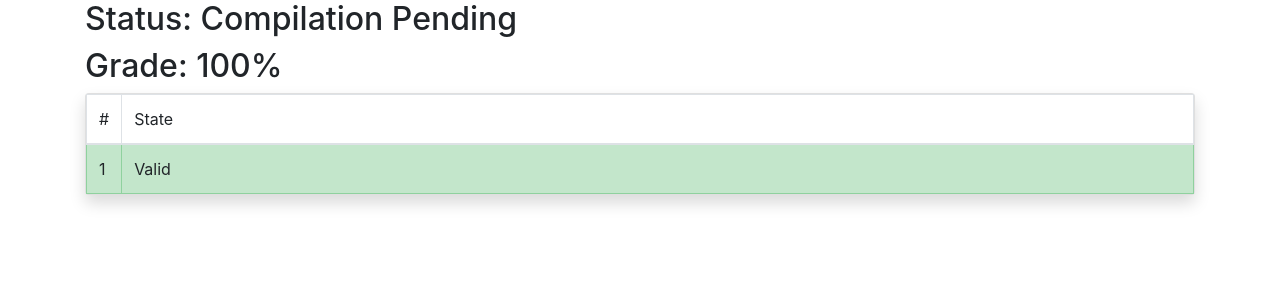
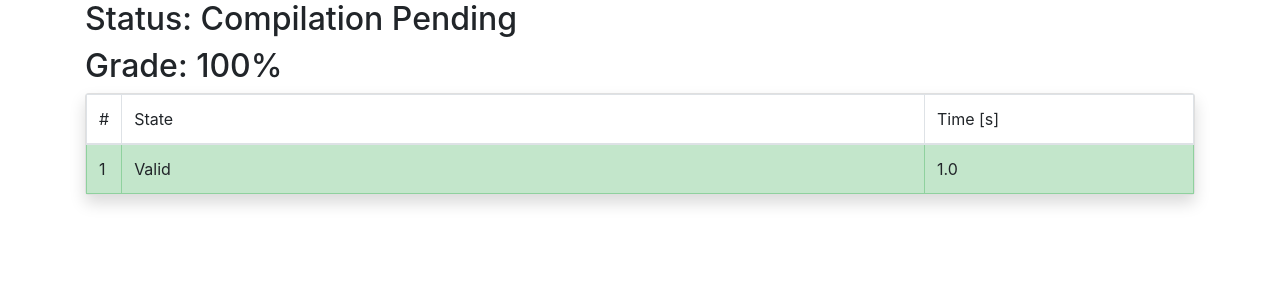
Before and after one commit to marcinjurczak/sztos_kwc, a Django app: page /course/1/problem/1/ in a window 1280 px wide. Shown: the part 352-654 px from the top of the page. Run offline with Django 3.2, Linux system fonts and the light colour scheme; a user stored in the database is signed in; tables that the repository leaves empty hold one stand-in row (values such as "Sample post"); parts of the project's set-up code (start-up, migrations or seed data) failed here and were passed over; some libraries are stand-ins or nearby versions.

Commit message:
Add time to results table

```diff
--- a/judge/templates/judge/detail.html
+++ b/judge/templates/judge/detail.html
@@ -32,6 +32,7 @@
                             <tr>
                                 <td>#</td>
                                 <td>State</td>
+                                <td>Time [s]</td>
                             </tr>
                             </thead>
                             <tbody>
@@ -42,7 +43,8 @@
                                     <tr class="table-danger w-auto">
                                 {% endif %}
                             <td>{{ forloop.counter }}</td>
-                            <td class="w-100">{{ test_run.get_state_display }}</td>
+                            <td class="w-75">{{ test_run.get_state_display }}</td>
+                            <td class="w-25">{{ test_run.time }}</td>
                             </tr>
                             {% endfor %}
                             </tbody>
```
